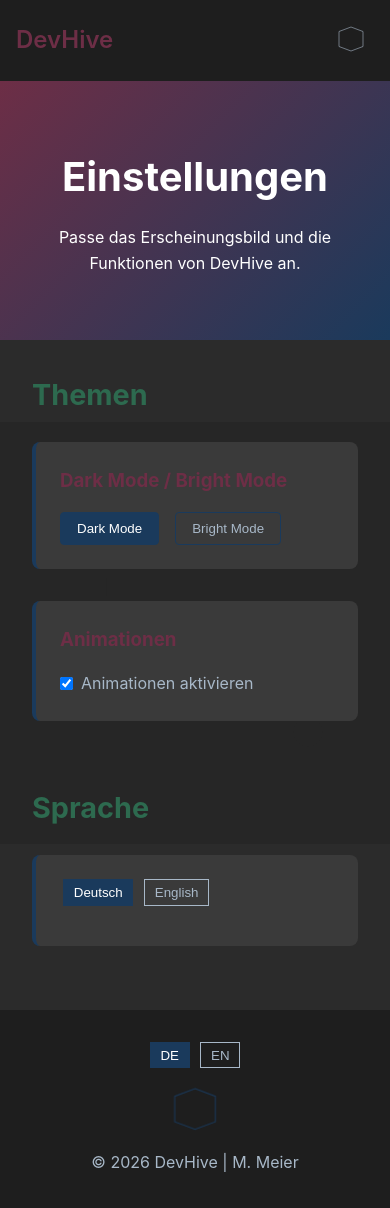
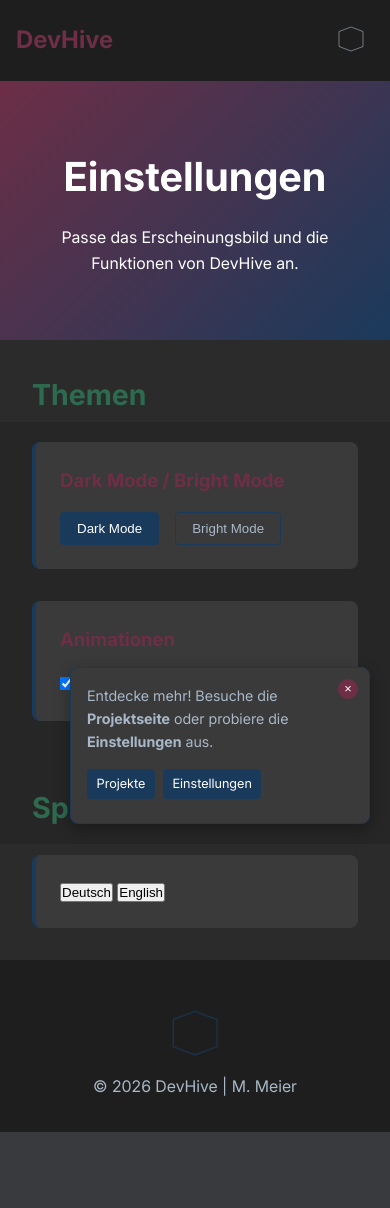
Before and after one commit to MMCodeMystic/devhive, a PHP site: page /einstellungen.php in a window 390 px wide. After the commit the page ends 1132 px from the top, so only its background shows below. Run offline with PHP 8.4, Linux system fonts and the light colour scheme; some web fonts are replaced.

Commit message:
WIP: Zwischenstand – Struktur überarbeitet (Mobile-First Ansatz)

```diff
--- a/css/style.css
+++ b/css/style.css
@@ -272,39 +283,46 @@ code, pre {
 }
 
 /* ===== Footer ===== */
+html, body {
+    height: 100%;
+    display: flex;
+    flex-direction: column;
+}
+
+main {
+    flex: 1;
+}
+
 .footer {
     text-align: center;
     padding: 2rem;
     background: var(--nav-bg);
-    margin-top: 2rem;
+    margin-top: auto; /* Drückt Footer nach unten */
     position: relative;
+    z-index: 100;
+    clear: both;
+}
 }
 
-.lang-switcher {
-    margin-bottom: 1rem;
+/* Nur auf der Startseite: Footer am unteren Rand */
+body:not(.timeline-page) .footer {
+    position: absolute;
+    bottom: 0;
+    width: 100%;
 }
 
-.lang-btn {
-    background: none;
-    border: 1px solid var(--text);
-    color: var(--text);
-    padding: 0.3rem 0.6rem;
-    margin: 0 0.2rem;
-    cursor: pointer;
+/* Auf Timeline-Seiten: Footer sticky */
+.timeline-page .footer {
+    position: sticky;
+    bottom: 0;
 }
 
-.lang-btn.active {
-    background: var(--accent-blue);
-    color: white;
-    border-color: var(--accent-blue);
-}
-
-/* Footer-Hexagon */
 .footer-hexagon-container {
     display: flex;
     justify-content: center;
     margin: 1rem 0;
     cursor: pointer;
+    display: none; /* Standardmäßig versteckt, wird nach Animation sichtbar */
 }
 
 .footer-hexagon {
@@ -719,3 +796,74 @@ body::before {
         transform: translateY(0) rotateX(360deg) rotateY(360deg) translateZ(0);
     }
 }
+
+/* ===== CTA-Popup ===== */
+.cta-popup {
+    position: fixed;
+    bottom: 20px;
+    right: 20px;
+    background: var(--card-bg);
+    border: 1px solid var(--accent-blue);
+    border-radius: 8px;
+    padding: 1rem;
+    max-width: 300px;
+    box-shadow: 0 5px 15px rgba(0, 0, 0, 0.3);
+    z-index: 1000;
+    display: none;
+    animation: ctaFadeIn 0.5s ease-out;
+}
+
+.cta-popup.show {
+    display: block;
+}
+
+.cta-content {
+    position: relative;
+}
+
+.cta-content p {
+    margin-bottom: 1rem;
+    font-size: 0.9rem;
+}
+
+.cta-buttons {
+    display: flex;
+    gap: 0.5rem;
+    margin-bottom: 0.5rem;
+}
+
+.cta-btn {
+    background: var(--accent-blue);
+    color: white;
+    padding: 0.3rem 0.6rem;
+    border-radius: 4px;
+    text-decoration: none;
+    font-size: 0.8rem;
+    transition: background 0.3s;
+}
+
+.cta-btn:hover {
+    background: var(--accent-red);
+}
+
+.cta-close {
+    position: absolute;
+    top: -5px;
+    right: -5px;
+    background: var(--accent-red);
+    color: white;
+    border: none;
+    border-radius: 50%;
+    width: 20px;
+    height: 20px;
+    cursor: pointer;
+    font-size: 0.8rem;
+    display: flex;
+    justify-content: center;
+    align-items: center;
+}
+
+@keyframes ctaFadeIn {
+    from { opacity: 0; transform: translateY(20px); }
+    to { opacity: 1; transform: translateY(0); }
+}
--- a/footer.php
+++ b/footer.php
@@ -1,8 +1,4 @@
 <footer class="footer">
-    <div class="lang-switcher">
-        <button class="lang-btn active" data-lang="de">DE</button>
-        <button class="lang-btn" data-lang="en">EN</button>
-    </div>
     <div class="footer-hexagon-container">
         <svg class="footer-hexagon" viewBox="0 0 100 100" width="50" height="50">
             <polygon points="50,10 90,25 90,75 50,90 10,75 10,25" fill="none" stroke="var(--accent-blue)" stroke-width="2"/>
@@ -10,4 +6,15 @@
     </div>
     <p>&copy; <?php echo date('Y'); ?> DevHive | M. Meier</p>
 </footer>
+<!-- CTA-Popup -->
+<div class="cta-popup" id="cta-popup">
+    <div class="cta-content">
+        <p>Entdecke mehr! Besuche die <strong>Projektseite</strong> oder probiere die <strong>Einstellungen</strong> aus.</p>
+        <div class="cta-buttons">
+            <a href="projekte.php" class="cta-btn">Projekte</a>
+            <a href="einstellungen.php" class="cta-btn">Einstellungen</a>
+        </div>
+        <button class="cta-close" id="cta-close">&times;</button>
+    </div>
+</div>
 <script src="js/script.js"></script>
```
Also changed, not shown: other parts of css/style.css (+100 -30 lines), js/script.js (+72 -46 lines), css/fonts/Inter/Inter-Bold.ttf (renamed from fonts/Inter/Inter_18pt-Bold.ttf), css/fonts/Inter/Inter-Regular.ttf (renamed from fonts/Inter/Inter_18pt-Regular.ttf), css/fonts/RobotoMono/RobotoMono-Bold.ttf (renamed from fonts/RobotoMono/RobotoMono-Bold.ttf), css/fonts/RobotoMono/RobotoMono-Regular.ttf (renamed from fonts/RobotoMono/RobotoMono-Regular.ttf).
